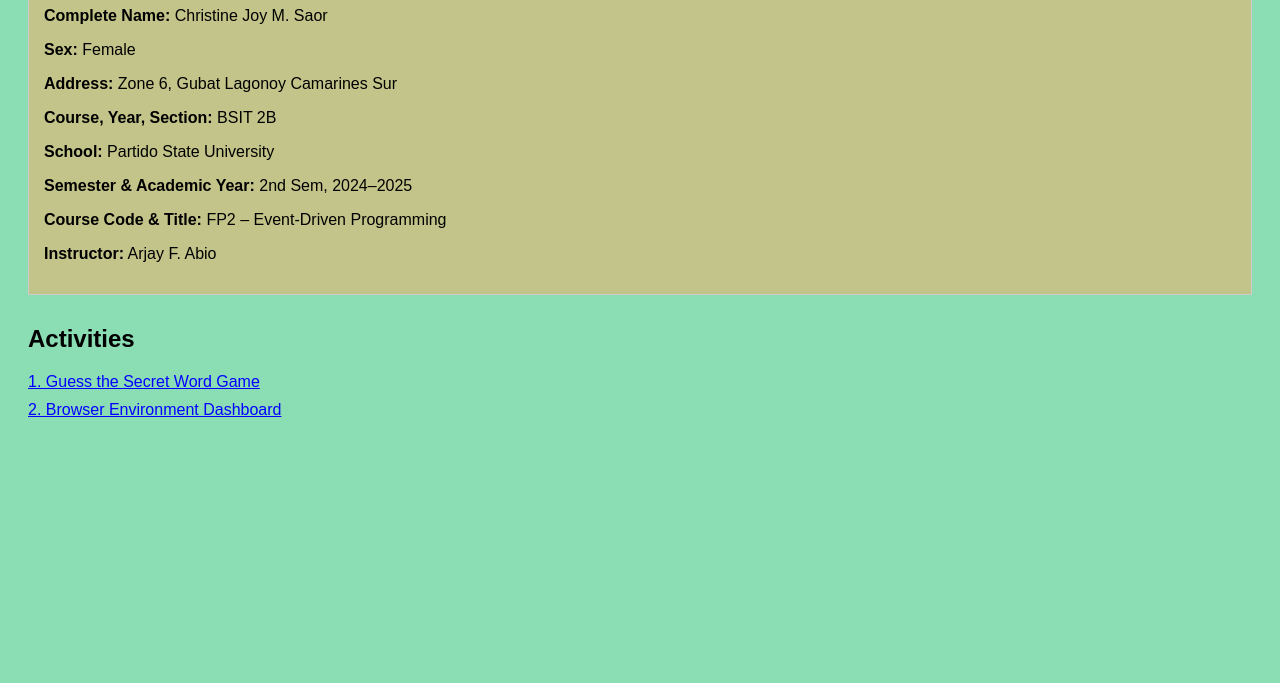
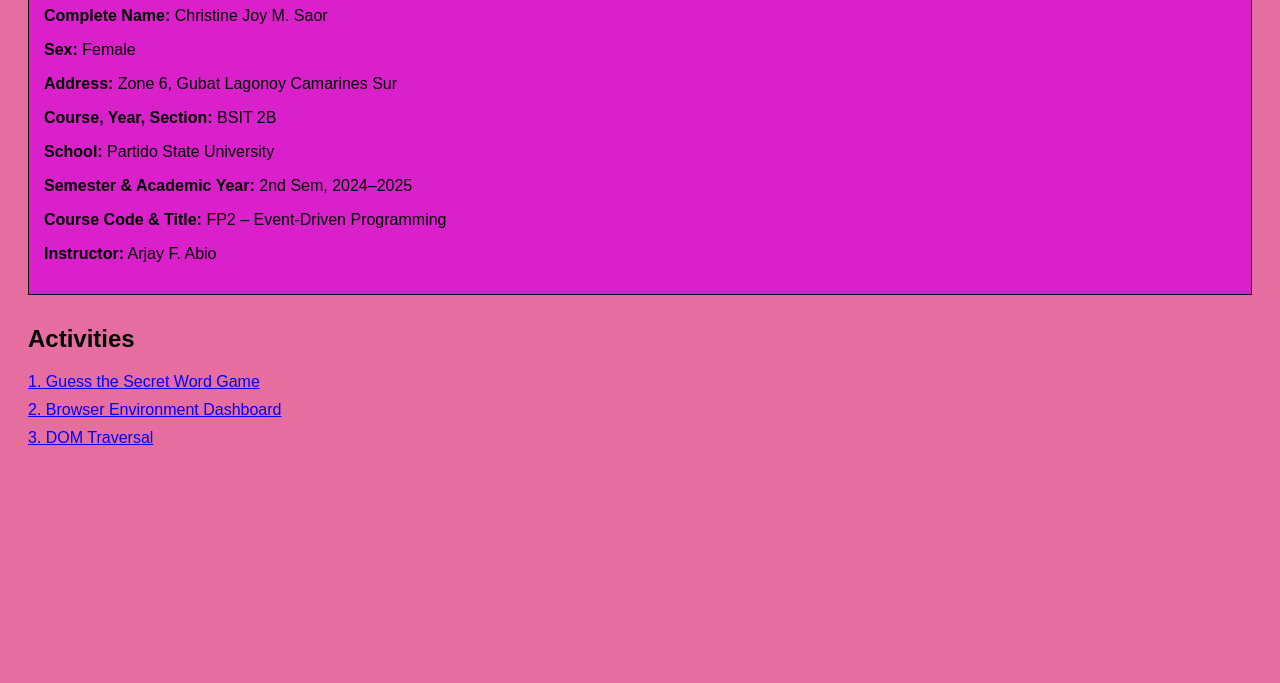
Before and after one commit to Christinejoysaor/Browser-Environment-Dashboard, a plain HTML site: page index.html in a window 1280 px wide. Shown: the part 117-800 px from the top of the page. Drawn offline with Linux system fonts and the light colour scheme.

Commit message:
Update index.html

```diff
--- a/index.html
+++ b/index.html
@@ -8,13 +8,13 @@
     body {
       font-family: Arial, sans-serif;
       padding: 20px;
-      background-color: #8bddb4;
+      background-color: #e66d9f;
     }
 
     header {
-      background: #c3c489;
+      background: #da20ca;
       padding: 15px;
-      border: 1px solid #ccc;
+      border: 1px solid #0c0c0c;
     }
 
     section {
@@ -49,6 +49,7 @@
     <h2>Activities</h2>
     <a href="https://christinejoysaor.github.io/Guess-the-Secret-Word-Game/">1. Guess the Secret Word Game</a>
     <a href="browser_dashboard.html">2. Browser Environment Dashboard</a>
+    <a href="dom_traversal.html">3. DOM Traversal</a>
   </section>
 
 </body>
```
